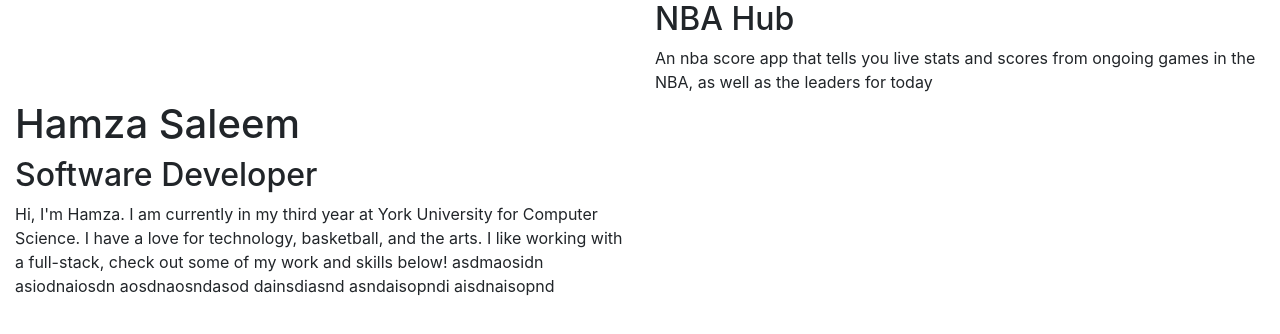
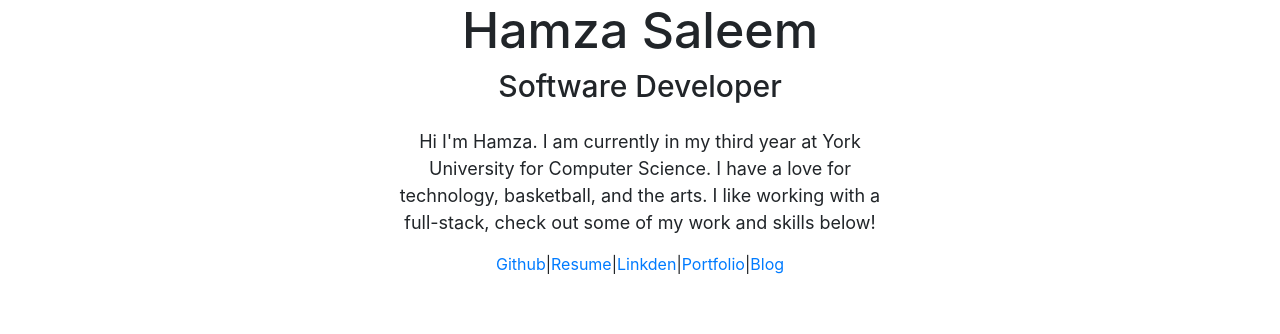
Before and after one commit to Hamza-S/hamzasaleem.ca, a React (Create React App) app: page / in a window 1280 px wide. Shown: the top 334 px of the page. Built offline with nearby package versions, Linux system fonts and the light colour scheme.

Commit message:
Refactor design

```diff
--- a/src/App.css
+++ b/src/App.css
@@ -2,14 +2,39 @@
   .App {
     flex-direction: column;
     align-items: center;
+    background-color: transparent;
     min-height: 100vh;
   }
 
+  .name {
+    font-size: 50px;
+  }
+  .title {
+    font-size: 30px;
+
+  }
+  .info{
+    margin-top: 3vh;
+    margin-left: 5vw;
+    margin-right: 5vw;
+    font-size: 18px;
+  }
+
+  .skyline{
+    text-align: center;
+    margin-bottom: 0;
+    margin-left: 10vw;
+  }
+  #buttons{
+    text-align: center;
+  }
   #aboutSec {
-    top: 100px;
+    align-content: center;
     white-space: pre-line;
-    max-width: 40em;
+    max-width: 50vw;
     background-color: rgba(255, 255, 255, 0.5);
+    margin-left: 25vw;
+    text-align: center;
   }
 
   #appContainer {
--- a/src/App.js
+++ b/src/App.js
@@ -4,7 +4,7 @@ import "./App.css";
 import Header from "./components/header";
 import About from "./components/about";
 import Portfolio from "./components/portfolio";
-
+import Footer from "./components/footer";
 function App() {
   return (
     <div
@@ -18,7 +18,9 @@ function App() {
       <div className="container" id="appContainer">
         <div className="row align-items-start" id="firstRow">
           <About />
-          <Portfolio />
+        </div>
+        <div className="row align-items-start" id="secondRow">
+          <Footer />
         </div>
       </div>
     </div>
--- a/src/components/about.jsx
+++ b/src/components/about.jsx
@@ -5,16 +5,16 @@ class About extends Component {
   render() {
     return (
       <div className="col" id="aboutSec">
-        <h1>Hamza Saleem</h1>
-        <h2>Software Developer</h2>
-        <p>
-          Hi, I'm Hamza. I am currently in my third year at York University for
+        <h1 className="name">Hamza Saleem</h1>
+        <h2 className="title">Software Developer</h2>
+        <p className="info">
+          Hi I'm Hamza. I am currently in my third year at York University for
           Computer Science. I have a love for technology, basketball, and the
           arts. I like working with a full-stack, check out some of my work and
-          skills below! asdmaosidn asiodnaiosdn aosdnaosndasod dainsdiasnd
-          asndaisopndi aisdnaisopnd
+          skills below!
         </p>
-      </div>
+
+      </div >
     );
   }
 }
--- a/src/components/footer.jsx
+++ b/src/components/footer.jsx
@@ -0,0 +1,22 @@
+import React, { Component } from "react";
+
+class Footer extends Component {
+    state = {};
+    render() {
+        return (
+            <div className="col" id="buttons">
+                <a href="url">Github</a>
+                |
+                <a href="url">Resume</a>
+                |
+                <a href="url">Linkden</a>
+                |
+                <a href="url">Portfolio</a>
+                |
+                <a href="url">Blog</a>
+            </div>
+        );
+    }
+}
+
+export default Footer;
```
